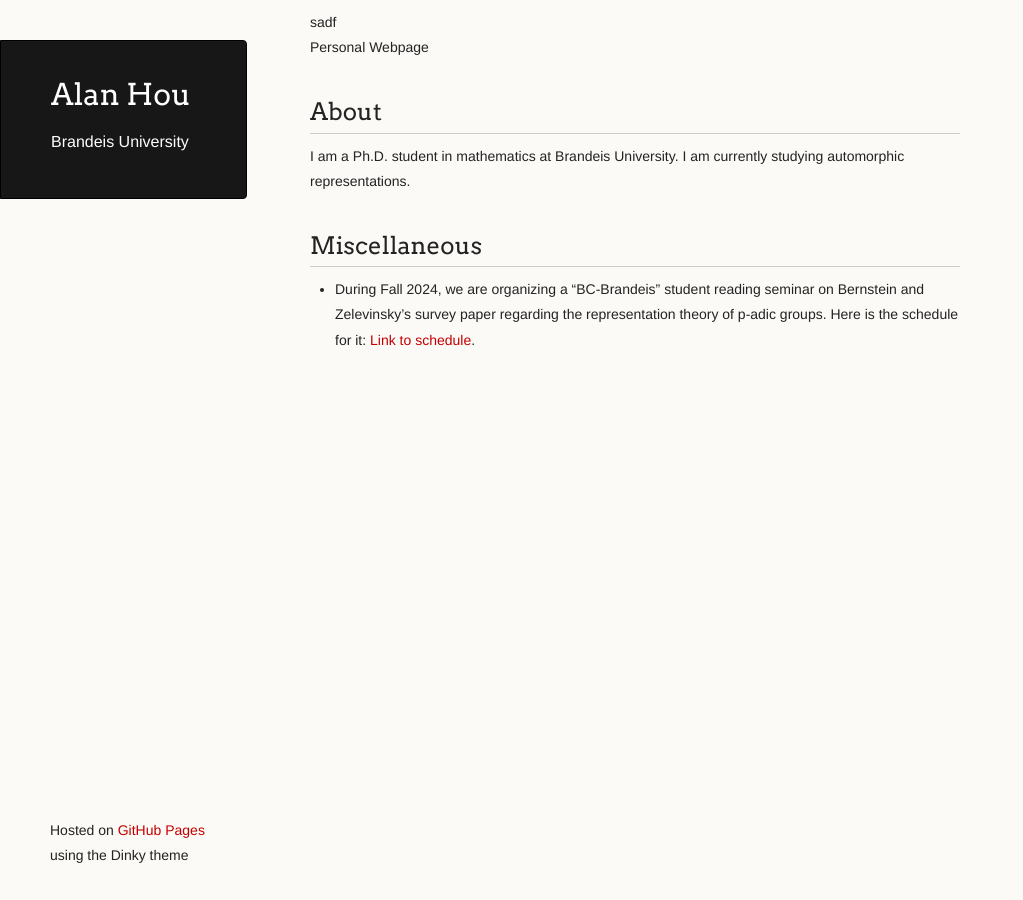
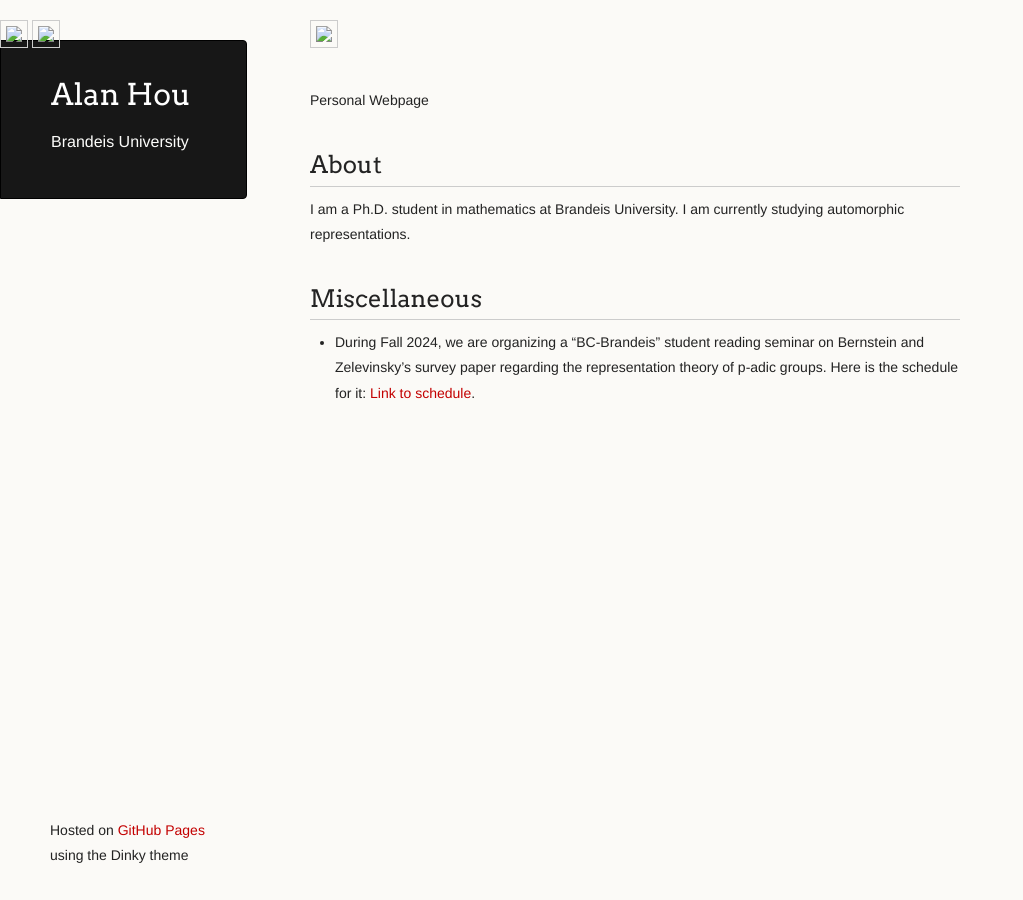
Before and after one commit to axhou/axhou.github.io, a Jekyll site: the page built from index.md, in a window 1280 px wide. Shown: the whole page, without its empty margins (0-1023 px from the left). Built offline with Jekyll 4.4.1, drawn with Linux system fonts in a browser that asks for light colours.

Commit message:
Update default.html

```diff
--- a/_layouts/default.html
+++ b/_layouts/default.html
@@ -29,11 +29,13 @@
         <p class="header">{{ site.description | default: site.github.project_tagline }}</p>
 
       </header>
+<img src="https://github.com/favicon.ico" width="48">
 
       <section>
-        sadf
+        <img src="https://github.com/favicon.ico" width="48">
         {{ content }}
       </section>
+<img src="https://github.com/favicon.ico" width="48">
 
       <footer>
         <p><small>Hosted on <a href="https://pages.github.com">GitHub Pages</a> using the Dinky theme</small></p>
```
